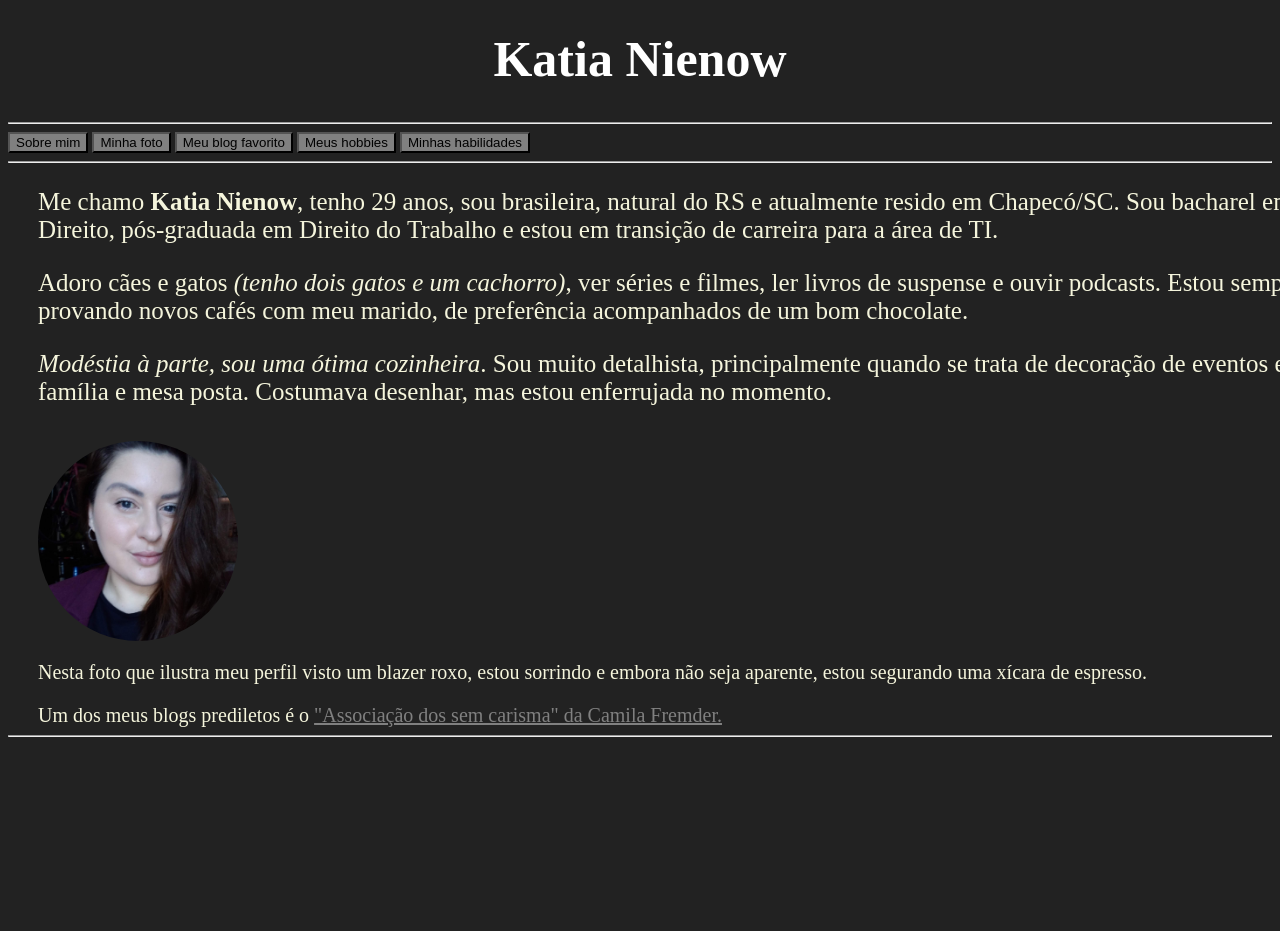
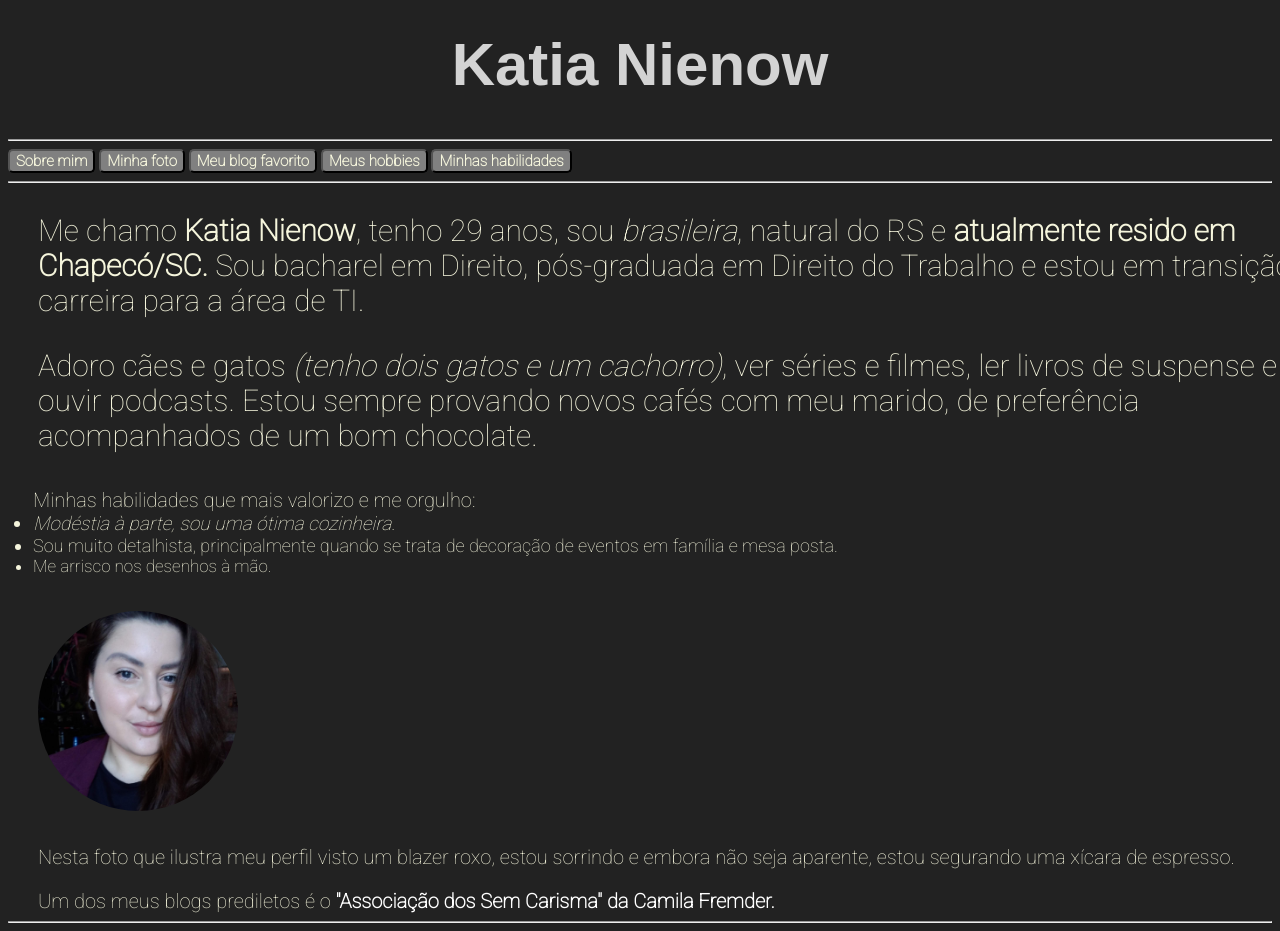
Before and after one commit to Knienow/Knienow.github.io, a plain HTML site: page index.html in a window 1280 px wide. Shown: the top 931 px of the page. Before the commit the page ends 800 px from the top, so only its background shows below. Drawn offline with Linux system fonts and the light colour scheme; a web font is replaced by a local one.

Commit message:
alterações na estilização da página

```diff
--- a/index.html
+++ b/index.html
@@ -5,25 +5,119 @@
   <meta http-equiv="X-UA-Compatible" content="IE=edge">
   <meta name="viewport" content="width=device-width, initial-scale=1.0">
   <title>Portfólio Katia Nienow</title>
+  <link rel="preconnect" href="https://fonts.googleapis.com">
+  <link rel="preconnect" href="https://fonts.gstatic.com" crossorigin>
+  <link href="https://fonts.googleapis.com/css2?family=Roboto:wght@100&family=Sono:wght@200;300;400;500;600;700;800&display=swap" rel="stylesheet">
+  <style>
+    body {
+      background-color:#222;
+      font-family: 'Roboto', sans-serif;
+    }
+
+    h1 {
+      text-align: center;
+      width: 100%;
+      color:lightgray;
+      font-size: 60px;
+      margin-top: 30px;
+      font-family: 'Sono', sans-serif;
+      border-bottom: 2px gray;
+    }
+
+    a {
+      color:white;
+      text-decoration: none;
+      font-weight: 600;
+    }
+
+    a:hover {
+      cursor: pointer;
+    }
+
+    ul {
+      color:beige;
+      font-size: 20px;
+      width: 1300px;
+      margin-left: 20px;
+      padding: 5px;
+    }
+
+    p {
+      color:beige;
+      font-size: 30px;
+      width: 1300px;
+      margin-left: 30px;
+      margin-top: 30px;
+    }
+
+    button {
+      background-color: gray;
+      color:beige;
+      font-size: 15px;
+      font-family: 'Roboto', sans-serif;
+      border-radius: 5px;
+      font-weight: 600;
+      align-items:flex-end;
+    }
+
+    button:hover {
+      cursor: pointer;
+    }
+
+    img {
+      border-radius:100px;
+      width:200px;
+      height:200px;
+      margin-left: 30px;
+      margin-top: 10px;
+    }
+
+    span {
+      color:beige;
+      font-size: 20px;
+      margin-left: 30px;
+    }
+
+    .footer {
+      font-size: 20px;
+    }
+
+    .hab1 {
+      font-size: 19px;
+    }
+
+    .hab2 {
+      font-size: 18px;
+    }
+
+    .hab3 {
+      font-size: 17px;
+    }
+
+  </style>
 </head>
-<body style="background-color:#222;">
-  <h1 align="center" style="width: 100%; color:white; font-size: 50px; margin-top: 30px;"><strong>Katia Nienow</strong></h1>
+<body>
+  <h1><strong>Katia Nienow</strong></h1>
   <hr>
-  <a style="color:beige;" href="#sobre-mim"><button style="background-color: gray;">Sobre mim</button></a>
-  <a style="color:beige;" href="#foto-perfil"><button style="background-color: gray;">Minha foto</button></a>
-  <a style="color:beige;" href="#blog"><button style="background-color: gray;">Meu blog favorito</button></a>
-  <a style="color:beige;" href="#hobbies"><button style="background-color: gray;">Meus hobbies</button></a>
-  <a style="color:beige;" href="#habilidades"><button style="background-color: gray;">Minhas habilidades</button></a>
+  <a href="#sobre-mim"><button>Sobre mim</button></a>
+  <a href="#foto-perfil"><button>Minha foto</button></a>
+  <a href="#blog"><button>Meu blog favorito</button></a>
+  <a href="#hobbies"><button>Meus hobbies</button></a>
+  <a href="#habilidades"><button>Minhas habilidades</button></a>
   <hr>
-  <p id="sobre-mim" style="color:beige; font-size: 25px; width: 1300px; margin-left: 30px;">Me chamo <strong>Katia Nienow</strong>, tenho 29 anos, sou brasileira, natural do RS e atualmente resido em Chapecó/SC.
+  <p id="sobre-mim">Me chamo <strong>Katia Nienow</strong>, tenho 29 anos, sou <em>brasileira</em>, natural do RS e <strong>atualmente resido em Chapecó/SC.</strong>
     Sou bacharel em Direito, pós-graduada em Direito do Trabalho e estou em transição de carreira para a área de TI.</p>
-  <p id="hobbies" style="color:beige; font-size: 25px; width: 1300px; margin-left: 30px;">Adoro cães e gatos <em>(tenho dois gatos e um cachorro)</em>, ver séries e filmes, ler livros de suspense e ouvir podcasts. Estou sempre provando novos cafés com meu marido, de preferência acompanhados de um bom chocolate.</p>
-  <p id="habilidades" style="color:beige; font-size: 25px; width: 1300px; margin-left: 30px;"><em>Modéstia à parte, sou uma ótima cozinheira</em>. Sou muito detalhista, principalmente quando se trata de decoração de eventos em família e mesa posta. Costumava desenhar, mas estou enferrujada no momento. </p>
+  <p id="hobbies">Adoro cães e gatos <em>(tenho dois gatos e um cachorro)</em>, ver séries e filmes, ler livros de suspense e ouvir podcasts. Estou sempre provando novos cafés com meu marido, de preferência acompanhados de um bom chocolate.</p>
+  <ul id="habilidades">Minhas habilidades que mais valorizo e me orgulho:
+    <li class="hab1"><em>Modéstia à parte, sou uma ótima cozinheira</em>.</li>
+    <li class="hab2">Sou muito detalhista, principalmente quando se trata de decoração de eventos em família e mesa posta.</li>
+    <li class="hab3">Me arrisco nos desenhos à mão.</li>
+  </ul>
   <a href="https://www.linkedin.com/in/katia-nienow-763481130/">
-    <img id="foto-perfil" aling="left" style="border-radius:100px; width:200px; height:200px; margin-left: 30px; margin-top: 10px;" src="images/foto-katia.jpeg" alt="Minha foto de perfil" align="center">
+    <img id="foto-perfil" src="images/foto-katia.jpeg" alt="Minha foto de perfil">
   </a>
-  <p style="color:beige; font-size: 20px; width: 1300px; margin-left: 30px;">Nesta foto que ilustra meu perfil visto um blazer roxo, estou sorrindo e embora não seja aparente, estou segurando uma xícara de espresso.</p>
-  <span id="blog" style="color:beige; font-size: 20px; margin-left: 30px">Um dos meus blogs prediletos é o <a style="color:gray"  href="https://associaodossemcarisma.substack.com/" target="_blank">"Associação dos sem carisma" da Camila Fremder.</a></span>
+  <p class="footer">Nesta foto que ilustra meu perfil visto um blazer roxo, estou sorrindo e embora não seja aparente, estou segurando uma xícara de espresso.</p>
+  <span class="footer" id="blog">Um dos meus blogs prediletos é o <a href="https://associaodossemcarisma.substack.com/" target="_blank">"Associação dos Sem Carisma" da Camila Fremder.</a></span>
   <hr>
 </body>
 </html>
```
